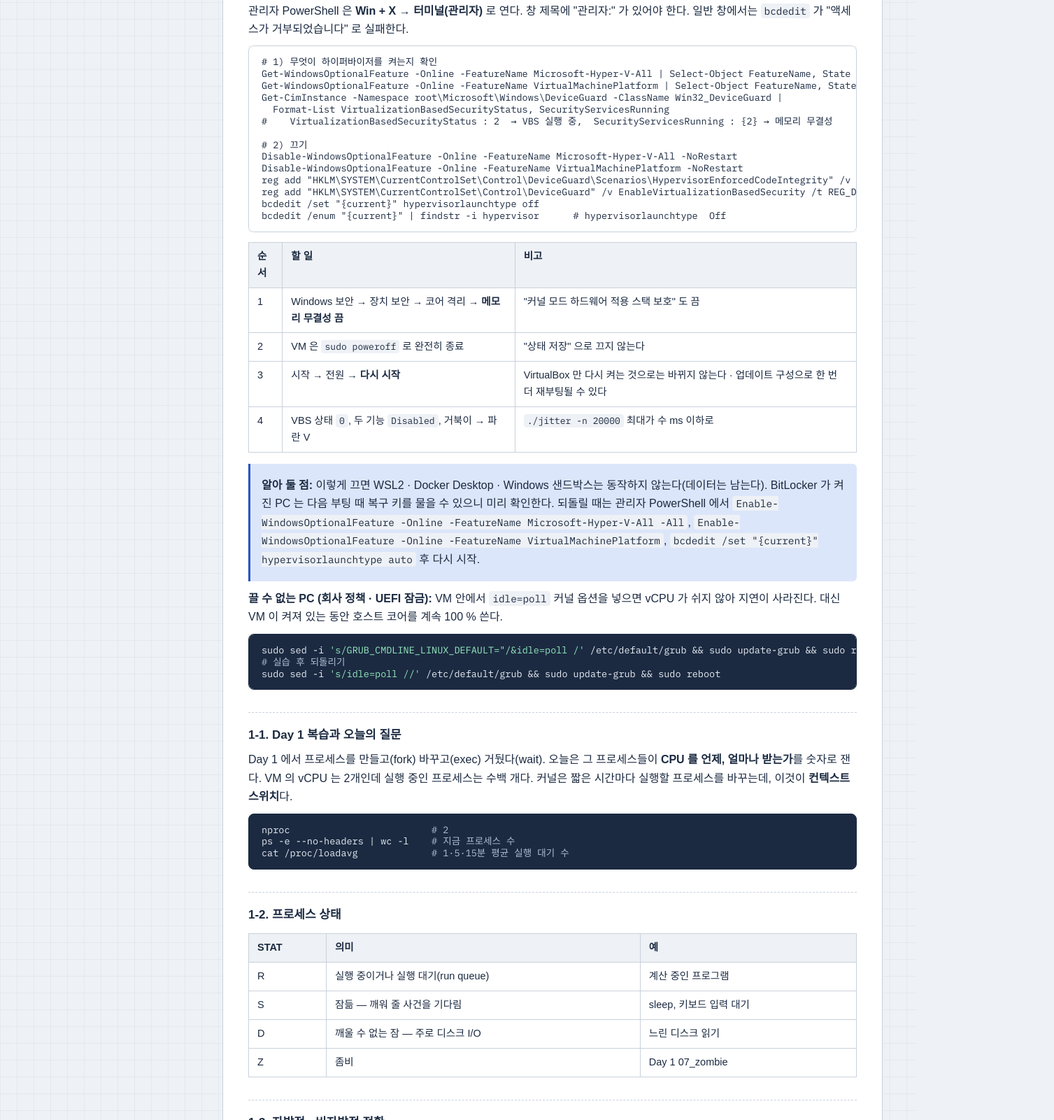
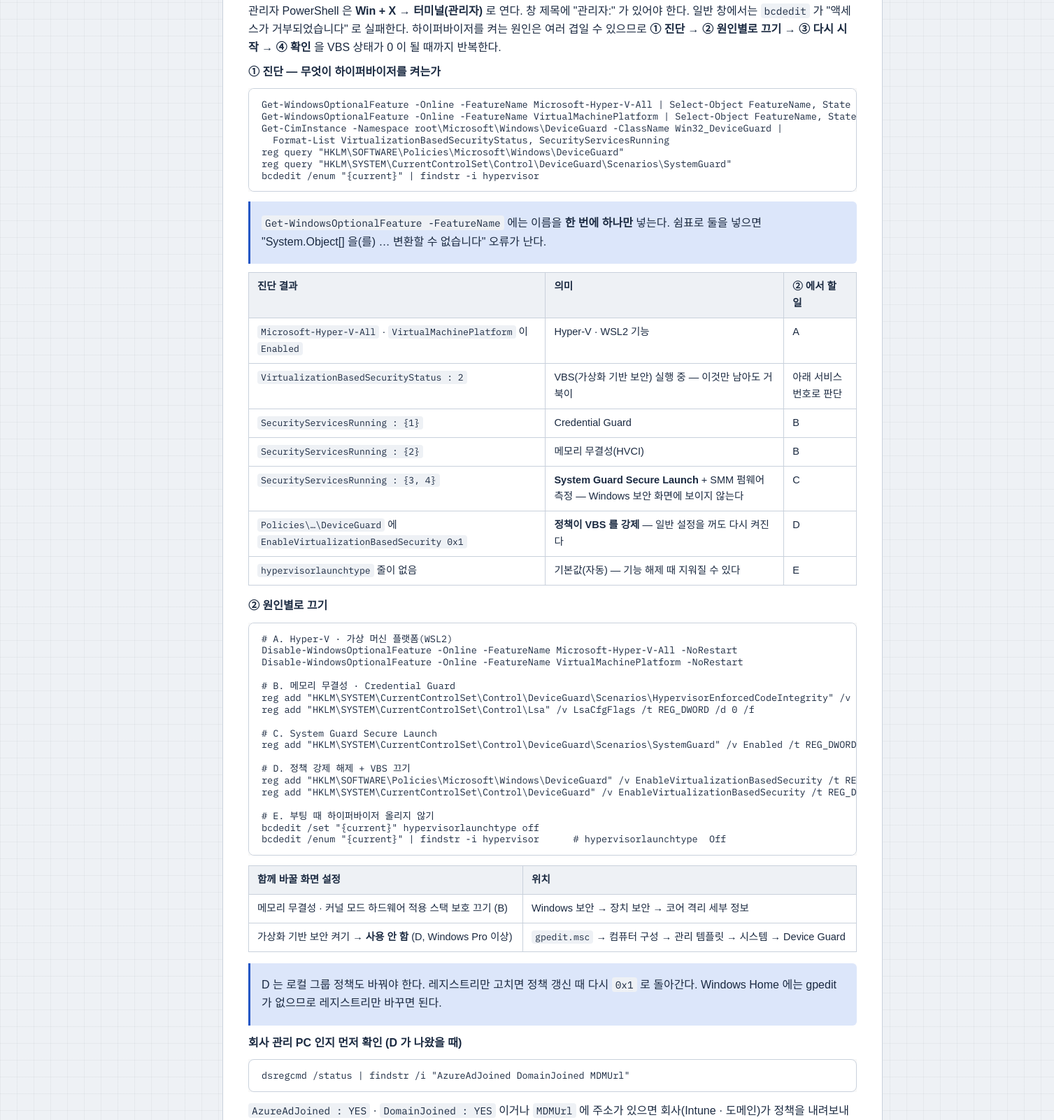
Before and after one commit to imguru-mooc/AI_CAMPUS, a plain HTML site: page Linux-day2/lecture.html in a window 1280 px wide. Shown: the part 2781-4382 px from the top of the page at 70% size, 1507 px wide, since content can reach past the window. Drawn offline with Linux system fonts and the light colour scheme; a web font is replaced by a local one.

Commit message:
Add files via upload

```diff
--- a/Linux-day2/lecture.html
+++ b/Linux-day2/lecture.html
@@ -389,22 +389,111 @@
 ./jitter<span class="w"> </span>-n<span class="w"> </span><span class="m">20000</span><span class="w">         </span><span class="c1"># 잠드는 프로그램: 최대가 수 ms 이하면 정상, 100 ms 이상이면 문제</span>
 </code></pre></div>
 <p><strong>해결 — Windows 호스트 (관리자 PowerShell)</strong></p>
-<p>관리자 PowerShell 은 <strong>Win + X → 터미널(관리자)</strong> 로 연다. 창 제목에 "관리자:" 가 있어야 한다. 일반 창에서는 <code>bcdedit</code> 가 "액세스가 거부되었습니다" 로 실패한다.</p>
-<div class="hl"><pre class="language-powershell lang-plain"><code># 1) 무엇이 하이퍼바이저를 켜는지 확인
-Get-WindowsOptionalFeature -Online -FeatureName Microsoft-Hyper-V-All | Select-Object FeatureName, State
+<p>관리자 PowerShell 은 <strong>Win + X → 터미널(관리자)</strong> 로 연다. 창 제목에 "관리자:" 가 있어야 한다. 일반 창에서는 <code>bcdedit</code> 가 "액세스가 거부되었습니다" 로 실패한다. 하이퍼바이저를 켜는 원인은 여러 겹일 수 있으므로 <strong>① 진단 → ② 원인별로 끄기 → ③ 다시 시작 → ④ 확인</strong> 을 VBS 상태가 0 이 될 때까지 반복한다.</p>
+<p><strong>① 진단 — 무엇이 하이퍼바이저를 켜는가</strong></p>
+<div class="hl"><pre class="language-powershell lang-plain"><code>Get-WindowsOptionalFeature -Online -FeatureName Microsoft-Hyper-V-All | Select-Object FeatureName, State
 Get-WindowsOptionalFeature -Online -FeatureName VirtualMachinePlatform | Select-Object FeatureName, State
 Get-CimInstance -Namespace root\Microsoft\Windows\DeviceGuard -ClassName Win32_DeviceGuard |
   Format-List VirtualizationBasedSecurityStatus, SecurityServicesRunning
-#    VirtualizationBasedSecurityStatus : 2  → VBS 실행 중,  SecurityServicesRunning : {2} → 메모리 무결성
-
-# 2) 끄기
+reg query &quot;HKLM\SOFTWARE\Policies\Microsoft\Windows\DeviceGuard&quot;
+reg query &quot;HKLM\SYSTEM\CurrentControlSet\Control\DeviceGuard\Scenarios\SystemGuard&quot;
+bcdedit /enum &quot;{current}&quot; | findstr -i hypervisor
+</code></pre></div>
+<blockquote>
+<p><code>Get-WindowsOptionalFeature -FeatureName</code> 에는 이름을 <strong>한 번에 하나만</strong> 넣는다. 쉼표로 둘을 넣으면 "System.Object[] 을(를) … 변환할 수 없습니다" 오류가 난다.</p>
+</blockquote>
+<table>
+<thead>
+<tr>
+<th>진단 결과</th>
+<th>의미</th>
+<th>② 에서 할 일</th>
+</tr>
+</thead>
+<tbody>
+<tr>
+<td><code>Microsoft-Hyper-V-All</code> · <code>VirtualMachinePlatform</code> 이 <code>Enabled</code></td>
+<td>Hyper-V · WSL2 기능</td>
+<td>A</td>
+</tr>
+<tr>
+<td><code>VirtualizationBasedSecurityStatus : 2</code></td>
+<td>VBS(가상화 기반 보안) 실행 중 — 이것만 남아도 거북이</td>
+<td>아래 서비스 번호로 판단</td>
+</tr>
+<tr>
+<td><code>SecurityServicesRunning : {1}</code></td>
+<td>Credential Guard</td>
+<td>B</td>
+</tr>
+<tr>
+<td><code>SecurityServicesRunning : {2}</code></td>
+<td>메모리 무결성(HVCI)</td>
+<td>B</td>
+</tr>
+<tr>
+<td><code>SecurityServicesRunning : {3, 4}</code></td>
+<td><strong>System Guard Secure Launch</strong> + SMM 펌웨어 측정 — Windows 보안 화면에 보이지 않는다</td>
+<td>C</td>
+</tr>
+<tr>
+<td><code>Policies\…\DeviceGuard</code> 에 <code>EnableVirtualizationBasedSecurity 0x1</code></td>
+<td><strong>정책이 VBS 를 강제</strong> — 일반 설정을 꺼도 다시 켜진다</td>
+<td>D</td>
+</tr>
+<tr>
+<td><code>hypervisorlaunchtype</code> 줄이 없음</td>
+<td>기본값(자동) — 기능 해제 때 지워질 수 있다</td>
+<td>E</td>
+</tr>
+</tbody>
+</table>
+<p><strong>② 원인별로 끄기</strong></p>
+<div class="hl"><pre class="language-powershell lang-plain"><code># A. Hyper-V · 가상 머신 플랫폼(WSL2)
 Disable-WindowsOptionalFeature -Online -FeatureName Microsoft-Hyper-V-All -NoRestart
 Disable-WindowsOptionalFeature -Online -FeatureName VirtualMachinePlatform -NoRestart
+
+# B. 메모리 무결성 · Credential Guard
 reg add &quot;HKLM\SYSTEM\CurrentControlSet\Control\DeviceGuard\Scenarios\HypervisorEnforcedCodeIntegrity&quot; /v Enabled /t REG_DWORD /d 0 /f
+reg add &quot;HKLM\SYSTEM\CurrentControlSet\Control\Lsa&quot; /v LsaCfgFlags /t REG_DWORD /d 0 /f
+
+# C. System Guard Secure Launch
+reg add &quot;HKLM\SYSTEM\CurrentControlSet\Control\DeviceGuard\Scenarios\SystemGuard&quot; /v Enabled /t REG_DWORD /d 0 /f
+
+# D. 정책 강제 해제 + VBS 끄기
+reg add &quot;HKLM\SOFTWARE\Policies\Microsoft\Windows\DeviceGuard&quot; /v EnableVirtualizationBasedSecurity /t REG_DWORD /d 0 /f
 reg add &quot;HKLM\SYSTEM\CurrentControlSet\Control\DeviceGuard&quot; /v EnableVirtualizationBasedSecurity /t REG_DWORD /d 0 /f
+
+# E. 부팅 때 하이퍼바이저 올리지 않기
 bcdedit /set &quot;{current}&quot; hypervisorlaunchtype off
 bcdedit /enum &quot;{current}&quot; | findstr -i hypervisor      # hypervisorlaunchtype  Off
 </code></pre></div>
+<table>
+<thead>
+<tr>
+<th>함께 바꿀 화면 설정</th>
+<th>위치</th>
+</tr>
+</thead>
+<tbody>
+<tr>
+<td>메모리 무결성 · 커널 모드 하드웨어 적용 스택 보호 끄기 (B)</td>
+<td>Windows 보안 → 장치 보안 → 코어 격리 세부 정보</td>
+</tr>
+<tr>
+<td>가상화 기반 보안 켜기 → <strong>사용 안 함</strong> (D, Windows Pro 이상)</td>
+<td><code>gpedit.msc</code> → 컴퓨터 구성 → 관리 템플릿 → 시스템 → Device Guard</td>
+</tr>
+</tbody>
+</table>
+<blockquote>
+<p>D 는 로컬 그룹 정책도 바꿔야 한다. 레지스트리만 고치면 정책 갱신 때 다시 <code>0x1</code> 로 돌아간다. Windows Home 에는 gpedit 가 없으므로 레지스트리만 바꾸면 된다.</p>
+</blockquote>
+<p><strong>회사 관리 PC 인지 먼저 확인 (D 가 나왔을 때)</strong></p>
+<div class="hl"><pre class="language-powershell lang-plain"><code>dsregcmd /status | findstr /i &quot;AzureAdJoined DomainJoined MDMUrl&quot;
+</code></pre></div>
+<p><code>AzureAdJoined : YES</code> · <code>DomainJoined : YES</code> 이거나 <code>MDMUrl</code> 에 주소가 있으면 회사(Intune · 도메인)가 정책을 내려보내는 PC 다. 고쳐도 다시 켜지므로 IT 담당자에게 요청하고, 그동안은 아래 <strong>끌 수 없는 PC</strong> 방법을 쓴다.</p>
+<p><strong>③ 다시 시작 · ④ 확인</strong></p>
 <table>
 <thead>
 <tr>
@@ -416,28 +505,34 @@
 <tbody>
 <tr>
 <td>1</td>
-<td>Windows 보안 → 장치 보안 → 코어 격리 → <strong>메모리 무결성 끔</strong></td>
-<td>"커널 모드 하드웨어 적용 스택 보호" 도 끔</td>
+<td>VM 은 <code>sudo poweroff</code> 로 완전히 종료, VirtualBox 종료</td>
+<td>"상태 저장" 으로 끄지 않는다</td>
 </tr>
 <tr>
 <td>2</td>
-<td>VM 은 <code>sudo poweroff</code> 로 완전히 종료</td>
-<td>"상태 저장" 으로 끄지 않는다</td>
+<td>시작 → 전원 → <strong>다시 시작</strong></td>
+<td>VirtualBox 만 다시 켜서는 바뀌지 않는다 · "시스템 종료 후 켜기" 는 빠른 시작 때문에 반영 안 될 수 있다 · 업데이트 구성으로 한 번 더 재부팅될 수 있다</td>
 </tr>
 <tr>
 <td>3</td>
-<td>시작 → 전원 → <strong>다시 시작</strong></td>
-<td>VirtualBox 만 다시 켜는 것으로는 바뀌지 않는다 · 업데이트 구성으로 한 번 더 재부팅될 수 있다</td>
+<td><code>(Get-CimInstance -Namespace root\Microsoft\Windows\DeviceGuard -ClassName Win32_DeviceGuard).VirtualizationBasedSecurityStatus</code></td>
+<td><strong>0</strong> 이면 성공 · 2 면 ① 로 돌아가 남은 원인 확인</td>
 </tr>
 <tr>
 <td>4</td>
-<td>VBS 상태 <code>0</code>, 두 기능 <code>Disabled</code>, 거북이 → 파란 V</td>
-<td><code>./jitter -n 20000</code> 최대가 수 ms 이하로</td>
+<td>VirtualBox 상태 표시줄</td>
+<td>거북이 → 파란 V 칩</td>
+</tr>
+<tr>
+<td>5</td>
+<td>VM 안에서 <code>./jitter -n 20000</code></td>
+<td>최대가 수 ms 이하</td>
 </tr>
 </tbody>
 </table>
 <blockquote>
-<p><strong>알아 둘 점:</strong> 이렇게 끄면 WSL2 · Docker Desktop · Windows 샌드박스는 동작하지 않는다(데이터는 남는다). BitLocker 가 켜진 PC 는 다음 부팅 때 복구 키를 물을 수 있으니 미리 확인한다. 되돌릴 때는 관리자 PowerShell 에서 <code>Enable-WindowsOptionalFeature -Online -FeatureName Microsoft-Hyper-V-All -All</code>, <code>Enable-WindowsOptionalFeature -Online -FeatureName VirtualMachinePlatform</code>, <code>bcdedit /set "{current}" hypervisorlaunchtype auto</code> 후 다시 시작.</p>
+<p><strong>그래도 VBS 가 2 일 때:</strong> 정책 값이 <code>0x0</code> 인데도 Secure Launch 가 남으면 BIOS/UEFI 의 보안 메뉴에서 <strong>AMD DRTM</strong> 또는 <strong>Intel TXT</strong>(제조사마다 "Secure Launch", "Trusted Execution" 등)를 끈다. <strong>SVM / VT-x(가상화)는 VirtualBox 에 필요하므로 끄지 않는다.</strong> 예전에 "UEFI 잠금 사용" 으로 켜진 PC 는 Microsoft 의 Device Guard and Credential Guard hardware readiness tool 의 <code>DG_Readiness_Tool.ps1 -Disable</code> 실행 후, 재부팅 때 나오는 확인 화면에서 F3 로 허용해야 꺼진다.</p>
+<p><strong>알아 둘 점:</strong> 이렇게 끄면 WSL2 · Docker Desktop · Windows 샌드박스는 동작하지 않는다(데이터는 남는다). BitLocker 가 켜진 PC 는 다음 부팅 때 복구 키를 물을 수 있으니 미리 확인한다. 되돌릴 때는 바꾼 레지스트리 값을 1 로, <code>Enable-WindowsOptionalFeature -Online -FeatureName Microsoft-Hyper-V-All -All</code>, <code>Enable-WindowsOptionalFeature -Online -FeatureName VirtualMachinePlatform</code>, <code>bcdedit /set "{current}" hypervisorlaunchtype auto</code> 후 다시 시작.</p>
 </blockquote>
 <p><strong>끌 수 없는 PC (회사 정책 · UEFI 잠금):</strong> VM 안에서 <code>idle=poll</code> 커널 옵션을 넣으면 vCPU 가 쉬지 않아 지연이 사라진다. 대신 VM 이 켜져 있는 동안 호스트 코어를 계속 100 % 쓴다.</p>
 <div class="hl"><pre class="language-bash lang-bash"><code>sudo<span class="w"> </span>sed<span class="w"> </span>-i<span class="w"> </span><span class="s1">&#39;s/GRUB_CMDLINE_LINUX_DEFAULT=&quot;/&amp;idle=poll /&#39;</span><span class="w"> </span>/etc/default/grub<span class="w"> </span><span class="o">&amp;&amp;</span><span class="w"> </span>sudo<span class="w"> </span>update-grub<span class="w"> </span><span class="o">&amp;&amp;</span><span class="w"> </span>sudo<span class="w"> </span>reboot
```
